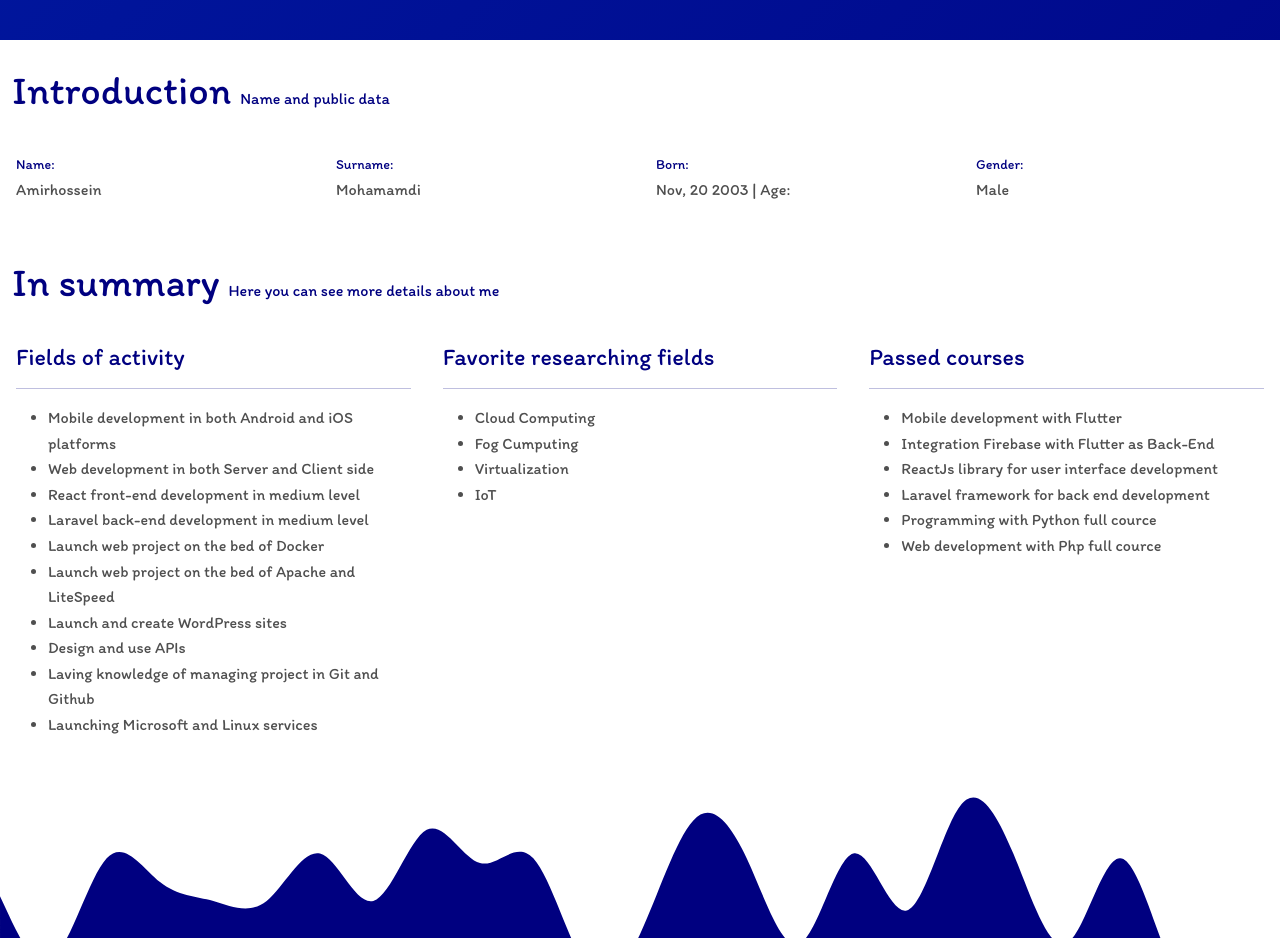
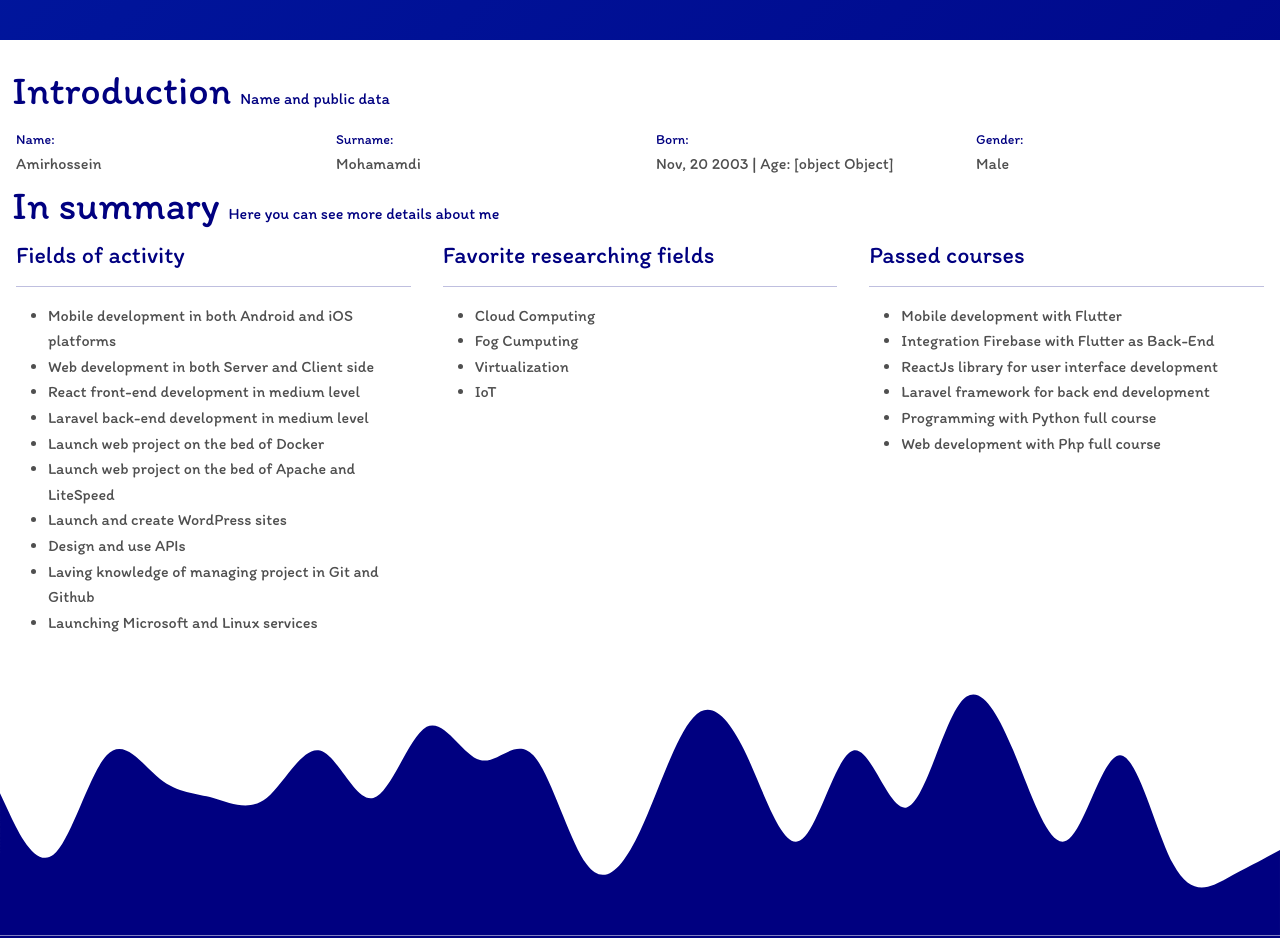
Before and after one commit to BlackIQ/amirhossein.info, a React (Create React App) app: page / in a window 1280 px wide. Shown: the part 760-1698 px from the top of the page. Built offline with nearby package versions, Linux system fonts and the light colour scheme.

Commit message:
Added new stuff

```diff
--- a/src/App.js
+++ b/src/App.js
@@ -5,15 +5,44 @@ import Header from "./components/header";
 import Footer from "./components/footer";
 import Title from "./components/title";
 import PersonalItems from "./components/persoanl_items";
+import ItemBoxes from "./components/item-boxes";
 
 function App() {
+    const state = {
+        activity: [
+            'Mobile development in both Android and iOS platforms',
+            'Web development in both Server and Client side',
+            'React front-end development in medium level',
+            'Laravel back-end development in medium level',
+            'Launch web project on the bed of Docker',
+            'Launch web project on the bed of Apache and LiteSpeed',
+            'Launch and create WordPress sites',
+            'Design and use APIs',
+            'Laving knowledge of managing project in Git and Github',
+            'Launching Microsoft and Linux services',
+        ],
+        researching: [
+            'Cloud Computing',
+            'Fog Cumputing',
+            'Virtualization',
+            'IoT',
+        ],
+        courses: [
+            'Mobile development with Flutter',
+            'Integration Firebase with Flutter as Back-End',
+            'ReactJs library for user interface development',
+            'Laravel framework for back end development',
+            'Programming with Python full course',
+            'Web development with Php full course',
+        ],
+    };
+
     return (
         <React.Fragment>
             <Header/>
             <br/>
             <div className="container-fluid">
                 <Title title="Introduction" desc="Name and public data"/>
-                <br/>
                 <div className="row">
                     <div className="col-md-3">
                         <PersonalItems name="Name" value="Amirhossein"/>
@@ -22,70 +51,26 @@ function App() {
                         <PersonalItems name="Surname" value="Mohamamdi"/>
                     </div>
                     <div className="col-md-3">
-                        <PersonalItems name="Born" value="Nov, 20 2003 | Age: "/>
+                        <PersonalItems name="Born" value={"Nov, 20 2003 | Age: " + <span className="age" />}/>
                     </div>
                     <div className="col-md-3">
                         <PersonalItems name="Gender" value="Male"/>
                     </div>
                 </div>
-                <br/>
-                <br/>
                 <Title title="In summary" desc="Here you can see more details about me"/>
-                <br/>
                 <div className="row">
                     <div className="col-md-4">
-                        <div className="m-1">
-                            <h4 className="itext">
-                                Fields of activity
-                            </h4>
-                            <hr className="itext"/>
-                            <ul>
-                                <li>Mobile development in both Android and iOS platforms</li>
-                                <li>Web development in both Server and Client side</li>
-                                <li>React front-end development in medium level</li>
-                                <li>Laravel back-end development in medium level</li>
-                                <li>Launch web project on the bed of Docker</li>
-                                <li>Launch web project on the bed of Apache and LiteSpeed</li>
-                                <li>Launch and create WordPress sites</li>
-                                <li>Design and use APIs</li>
-                                <li>Laving knowledge of managing project in Git and Github</li>
-                                <li>Launching Microsoft and Linux services</li>
-                            </ul>
-                        </div>
+                        <ItemBoxes title="Fields of activity" items={state.activity} />
                     </div>
                     <div className="col-md-4">
-                        <div className="m-1">
-                            <h4 className="itext">
-                                Favorite researching fields
-                            </h4>
-                            <hr className="itext"/>
-                            <ul>
-                                <li>Cloud Computing</li>
-                                <li>Fog Cumputing</li>
-                                <li>Virtualization</li>
-                                <li>IoT</li>
-                            </ul>
-                        </div>
+                        <ItemBoxes title="Favorite researching fields" items={state.researching} />
                     </div>
                     <div className="col-md-4">
-                        <div className="m-1">
-                            <h4 className="itext">
-                                Passed courses
-                            </h4>
-                            <hr className="itext"/>
-                            <ul>
-                                <li>Mobile development with Flutter</li>
-                                <li>Integration Firebase with Flutter as Back-End</li>
-                                <li>ReactJs library for user interface development</li>
-                                <li>Laravel framework for back end development</li>
-                                <li>Programming with Python full cource</li>
-                                <li>Web development with Php full cource</li>
-                            </ul>
-                        </div>
+                        <ItemBoxes title="Passed courses" items={state.courses} />
                     </div>
                 </div>
             </div>
-            <Footer />
+            <Footer/>
         </React.Fragment>
     );
 }
```
